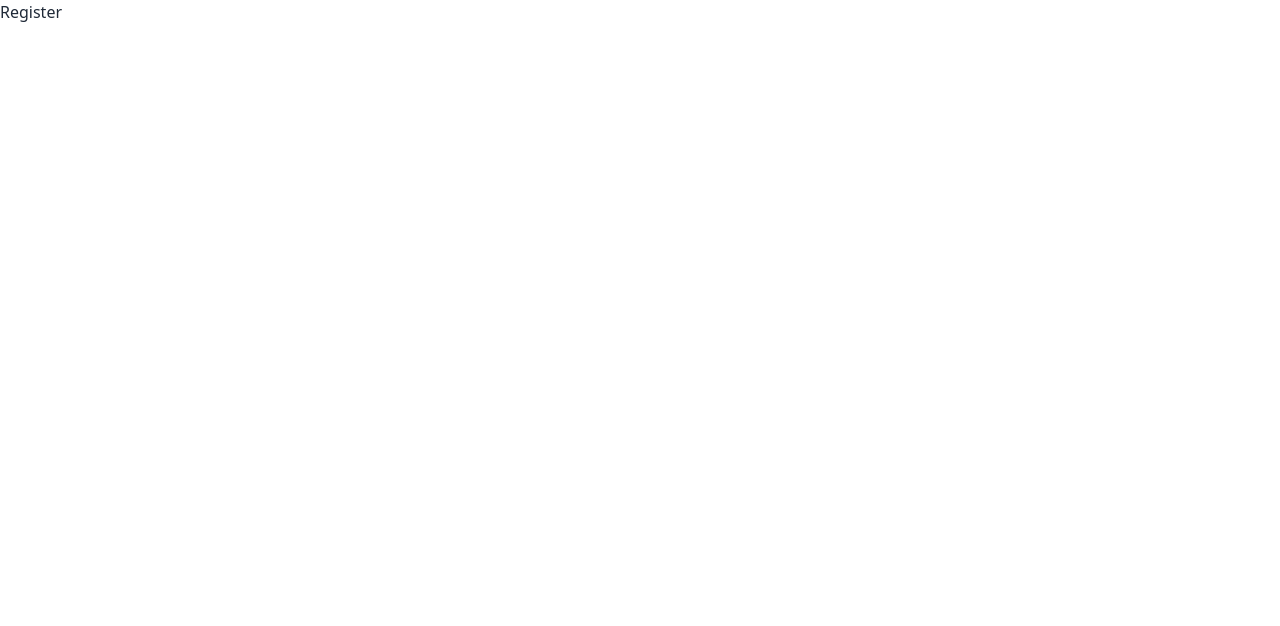
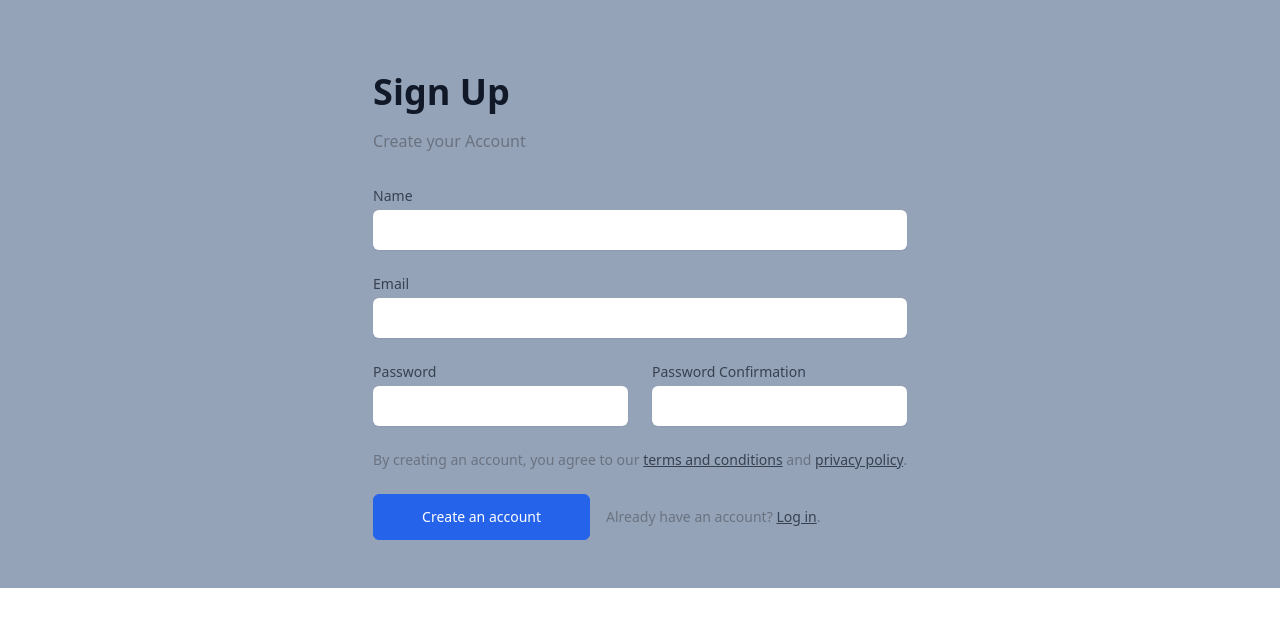
Before and after one commit to mbwicaksana/porto-1, a React (Create React App) app: page /register in a window 1280 px wide. Shown: the top 626 px of the page. Built offline with nearby package versions, Linux system fonts and the light colour scheme.

Commit message:
Home - 10 Mar 24
- Added Registration function to connect to API

Home - 18 Mar 24 - 08:06

```diff
--- a/package.json
+++ b/package.json
@@ -7,6 +7,8 @@
     "@testing-library/jest-dom": "^5.17.0",
     "@testing-library/react": "^13.4.0",
     "@testing-library/user-event": "^13.5.0",
+    "axios": "^1.6.8",
+    "dotenv": "^16.4.5",
     "react": "^18.2.0",
     "react-dom": "^18.2.0",
     "react-router-dom": "^6.22.0",
--- a/src/Pages/Login.jsx
+++ b/src/Pages/Login.jsx
@@ -1,57 +1,8 @@
 import React from "react";
+import LoginForm from "../components/Login/LoginForm";
 
 const Login = () => {
-  return (
-    <div className="hero min-h-screen bg-base-200">
-      <div className="hero-content flex-col">
-        <div className="card w-full max-w-sm shrink-0 bg-base-100 shadow-2xl">
-          <form className="card-body">
-            <div className="text-center">
-              <h1 className="mb-5 text-4xl font-bold">Login</h1>
-            </div>
-            <div className="form-control">
-              <label className="label">
-                <span className="label-text">Email</span>
-              </label>
-              <input
-                type="email"
-                placeholder="example@mail.com"
-                className="input input-bordered"
-                required
-              />
-            </div>
-            <div className="form-control">
-              <label className="label">
-                <span className="label-text">Password</span>
-              </label>
-              <input
-                type="password"
-                placeholder="********"
-                className="input input-bordered"
-                required
-              />
-              <label className="label">
-                <a href="/" className="link-hover link label-text-alt">
-                  Forgot password?
-                </a>
-              </label>
-            </div>
-            <div className="form-control mt-6">
-              <button className="btn btn-primary">Login</button>
-              <label className="label text-xs">
-                <span>
-                  Not a member?{" "}
-                  <a href="/" className="link-hover link">
-                    Signup now!
-                  </a>
-                </span>
-              </label>
-            </div>
-          </form>
-        </div>
-      </div>
-    </div>
-  );
+  return <LoginForm />;
 };
 
 export default Login;
--- a/src/Pages/Register.jsx
+++ b/src/Pages/Register.jsx
@@ -1,7 +1,8 @@
 import React from "react";
+import RegisterForm from "../components/Register/RegisterForm";
 
 const Register = () => {
-  return <div>Register</div>;
+  return <RegisterForm />;
 };
 
 export default Register;
--- /dev/null
+++ b/src/components/Login/LoginForm.jsx
@@ -0,0 +1,57 @@
+import React from "react";
+
+const LoginForm = () => {
+  return (
+    <div className="hero min-h-screen bg-base-200">
+      <div className="hero-content flex-col">
+        <div className="card w-full max-w-sm shrink-0 bg-base-100 shadow-2xl">
+          <form className="card-body">
+            <div className="text-center">
+              <h1 className="mb-5 text-4xl font-bold">Login</h1>
+            </div>
+            <div className="form-control">
+              <label className="label">
+                <span className="label-text">Email</span>
+              </label>
+              <input
+                type="email"
+                placeholder="example@mail.com"
+                className="input input-bordered"
+                required
+              />
+            </div>
+            <div className="form-control">
+              <label className="label">
+                <span className="label-text">Password</span>
+              </label>
+              <input
+                type="password"
+                placeholder="********"
+                className="input input-bordered"
+                required
+              />
+              <label className="label">
+                <a href="/" className="link-hover link label-text-alt">
+                  Forgot password?
+                </a>
+              </label>
+            </div>
+            <div className="form-control mt-6">
+              <button className="btn btn-primary">Login</button>
+              <label className="label text-xs">
+                <span>
+                  Not a member?{" "}
+                  <a href="/register" className="link-hover link">
+                    Signup now!
+                  </a>
+                </span>
+              </label>
+            </div>
+          </form>
+        </div>
+      </div>
+    </div>
+  );
+};
+
+export default LoginForm;
--- /dev/null
+++ b/src/components/Register/RegisterForm.jsx
@@ -0,0 +1,157 @@
+import React, { useState } from "react";
+import axios from "axios";
+
+const RegisterForm = () => {
+  const [formData, setFormData] = useState({
+    name: "",
+    email: "",
+    password: "",
+    confirmPassword: "",
+    role: "user",
+  });
+
+  const handleChange = (e) => {
+    setFormData({ ...formData, [e.target.name]: e.target.value });
+  };
+
+  const handleSubmit = async (e) => {
+    e.preventDefault();
+    try {
+      const response = await axios.post(
+        "http://localhost:5000/register",
+        formData,
+      );
+      console.log(response.data); // Handle response as needed
+      // Redirect user or show success message
+    } catch (error) {
+      console.error("Error signing up:", error);
+      console.error(formData);
+      // Handle error (show error message, etc.)
+    }
+  };
+  return (
+    <>
+      <section className="bg-slate-400">
+        <main className="flex items-center justify-center px-8 py-8 sm:px-12 lg:col-span-7 lg:px-16 lg:py-12 xl:col-span-6">
+          <div className="max-w-xl lg:max-w-3xl">
+            <h1 className="mt-6 text-2xl font-bold text-gray-900 sm:text-3xl md:text-4xl">
+              Sign Up
+            </h1>
+
+            <p className="mt-4 leading-relaxed text-gray-500">
+              Create your Account
+            </p>
+
+            <form
+              onSubmit={handleSubmit}
+              className="mt-8 grid grid-cols-6 gap-6"
+            >
+              <div className="col-span-6">
+                <label
+                  htmlFor="Name"
+                  className="block text-sm font-medium text-gray-700"
+                >
+                  Name
+                </label>
+
+                <input
+                  type="text"
+                  id="Name"
+                  name="name"
+                  className="mt-1 min-h-10 w-full rounded-md border-gray-900 bg-white text-sm text-gray-700 shadow-sm"
+                  onChange={handleChange}
+                />
+              </div>
+
+              <div className="col-span-6">
+                <label
+                  htmlFor="Email"
+                  className="block text-sm font-medium text-gray-700"
+                >
+                  {" "}
+                  Email{" "}
+                </label>
+
+                <input
+                  type="email"
+                  id="Email"
+                  name="email"
+                  className="mt-1 min-h-10 w-full rounded-md border-gray-900 bg-white text-sm text-gray-700 shadow-sm"
+                  onChange={handleChange}
+                />
+              </div>
+
+              <div className="col-span-6 sm:col-span-3">
+                <label
+                  htmlFor="Password"
+                  className="block text-sm font-medium text-gray-700"
+                >
+                  {" "}
+                  Password{" "}
+                </label>
+
+                <input
+                  type="password"
+                  id="Password"
+                  name="password"
+                  className="mt-1 min-h-10 w-full rounded-md border-gray-900 bg-white text-sm text-gray-700 shadow-sm"
+                  onChange={handleChange}
+                />
+              </div>
+
+              <div className="col-span-6 sm:col-span-3">
+                <label
+                  htmlFor="confirmPassword"
+                  className="block text-sm font-medium text-gray-700"
+                >
+                  Password Confirmation
+                </label>
+
+                <input
+                  type="password"
+                  id="confirmPassword"
+                  name="confirmPassword"
+                  className="mt-1 min-h-10 w-full rounded-md border-gray-900 bg-white text-sm text-gray-700 shadow-sm"
+                  onChange={handleChange}
+                />
+              </div>
+
+              <div className="col-span-6">
+                <p className="text-sm text-gray-500">
+                  By creating an account, you agree to our{" "}
+                  <a
+                    href="/terms-condition"
+                    className="text-gray-700 underline"
+                  >
+                    terms and conditions
+                  </a>{" "}
+                  and{" "}
+                  <a href="/privacy-policy" className="text-gray-700 underline">
+                    privacy policy
+                  </a>
+                  .
+                </p>
+              </div>
+
+              <div className="col-span-6 sm:flex sm:items-center sm:gap-4">
+                <button className="inline-block shrink-0 rounded-md border border-blue-600 bg-blue-600 px-12 py-3 text-sm font-medium text-white transition hover:bg-transparent hover:text-blue-600 focus:outline-none focus:ring active:text-blue-500">
+                  Create an account
+                </button>
+
+                <p className="mt-4 text-sm text-gray-500 sm:mt-0">
+                  Already have an account?{" "}
+                  <a href="/login" className="text-gray-700 underline">
+                    Log in
+                  </a>
+                  .
+                </p>
+              </div>
+            </form>
+          </div>
+        </main>
+      </section>
+    </>
+  );
+};
+
+export default RegisterForm;
```
Also changed, not shown: 1 other file (tests, documents, lock files or other folders).
